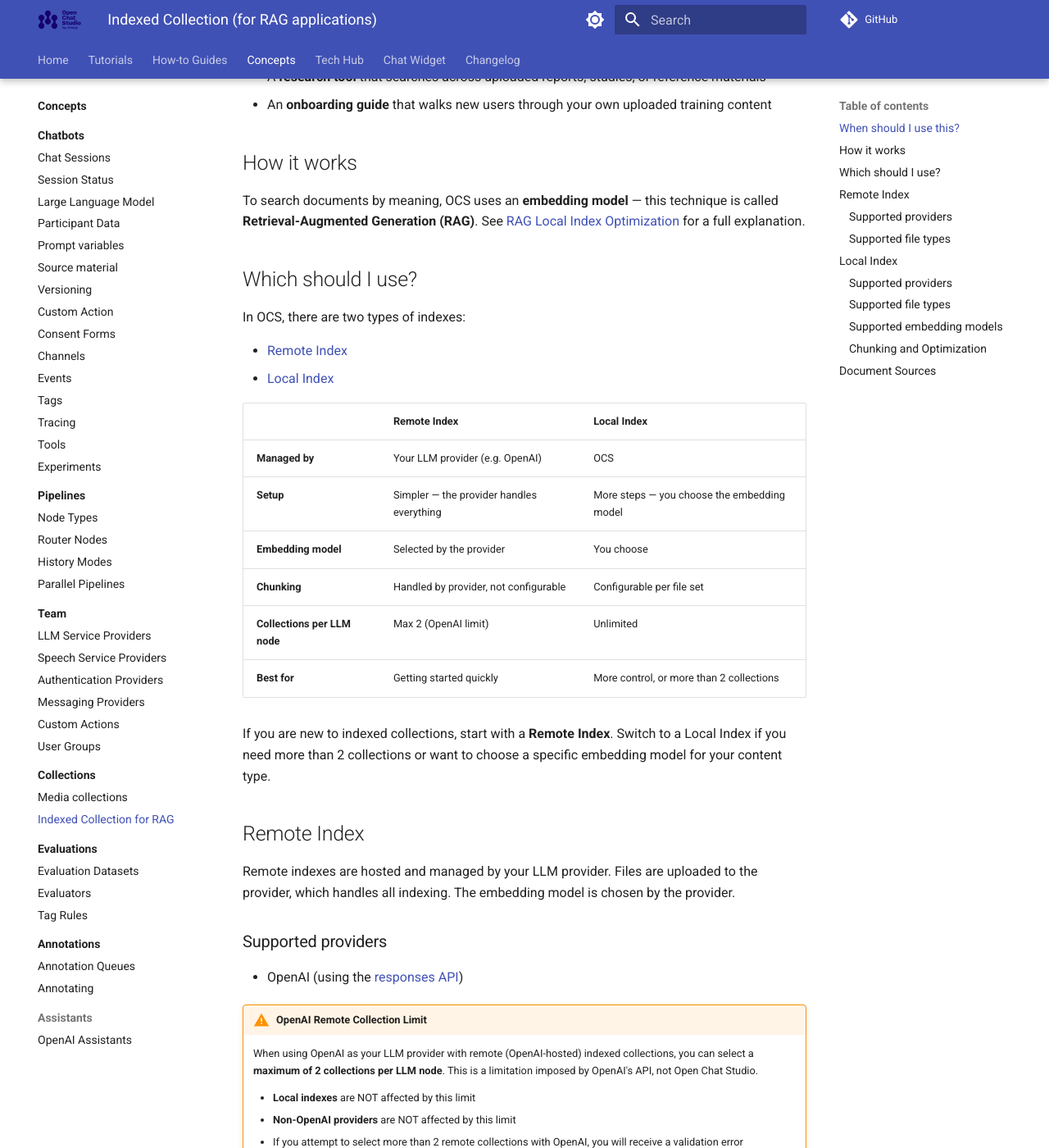
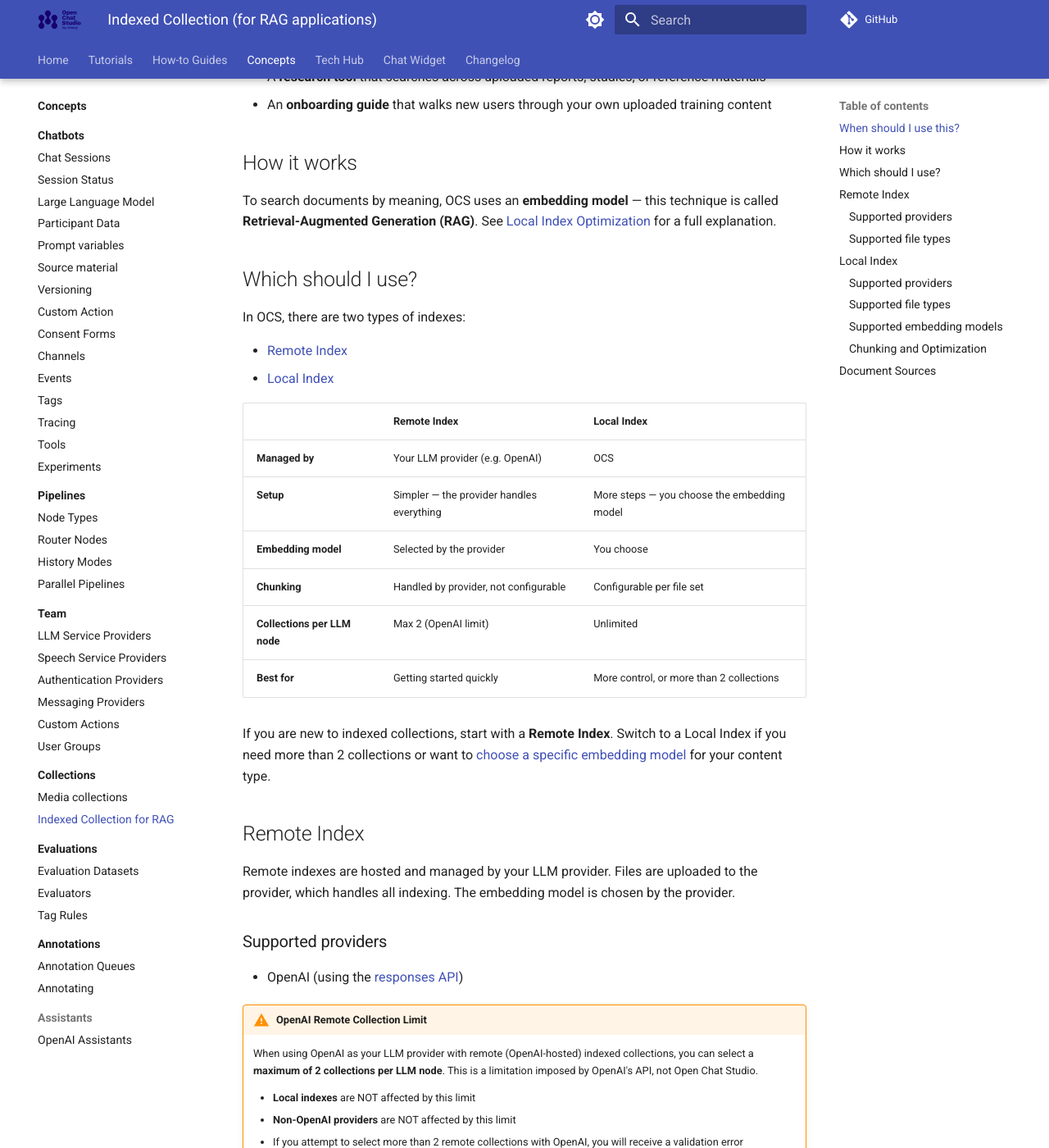
Before and after one commit to dimagi/open-chat-studio-docs, an MkDocs documentation site: the page built from docs/concepts/collections/indexed.md, in a window 1280 px wide and 1400 px high, scrolled down 490 px. Shown: the whole window at 82% size. Built offline with MkDocs 1.6.1 and Material for MkDocs 9.7.7, drawn with Linux system fonts in a browser that asks for light colours; a script that is not in the unit is left out; comment, search, counter and statistics services are not loaded; some of the changed text lies outside the part shown.

Commit message:
very small tidy up of internal links

```diff
--- a/docs/concepts/collections/indexed.md
+++ b/docs/concepts/collections/indexed.md
@@ -16,7 +17,7 @@
 
 ## How it works
 
-To search documents by meaning, OCS uses an **embedding model** — this technique is called **Retrieval-Augmented Generation (RAG)**. See [RAG Local Index Optimization](../../tech-hub/local-index-optimization.md) for a full explanation.
+To search documents by meaning, OCS uses an **embedding model** — this technique is called **Retrieval-Augmented Generation (RAG)**. See [Local Index Optimization](../../tech-hub/local-index-optimization.md) for a full explanation.
 
 ## Which should I use?
 
@@ -34,7 +35,7 @@
 | **Collections per LLM node** | Max 2 (OpenAI limit) | Unlimited |
 | **Best for** | Getting started quickly | More control, or more than 2 collections |
 
-If you are new to indexed collections, start with a **Remote Index**. Switch to a Local Index if you need more than 2 collections or want to choose a specific embedding model for your content type.
+If you are new to indexed collections, start with a **Remote Index**. Switch to a Local Index if you need more than 2 collections or want to [choose a specific embedding model](../../tech-hub/local-index-optimization.md#choosing-an-embedding-model) for your content type.
 
 ## Remote Index
 Remote indexes are hosted and managed by your LLM provider. Files are uploaded to the provider, which handles all indexing. The embedding model is chosen by the provider.
@@ -57,7 +58,7 @@
 
 ## Local Index
 
-Local indexes are hosted and managed by OCS. When you create a local index, you choose which embedding model to use. Different models suit different types of content, so choosing the right one can improve retrieval accuracy. See [RAG Local Index Optimization](../../tech-hub/local-index-optimization.md#choosing-an-embedding-model) for guidance.
+Local indexes are hosted and managed by OCS. When you create a local index, you choose which embedding model to use. Different models suit different types of content, so choosing the right one can improve retrieval accuracy. See [Local Index Optimization](../../tech-hub/local-index-optimization.md#choosing-an-embedding-model) for guidance.
 
 ### Supported providers
 - OpenAI
```
Also changed, not shown: other parts of docs/concepts/collections/indexed.md (+1 -0 lines), docs/concepts/collections/index.md (+1 -1 lines).
